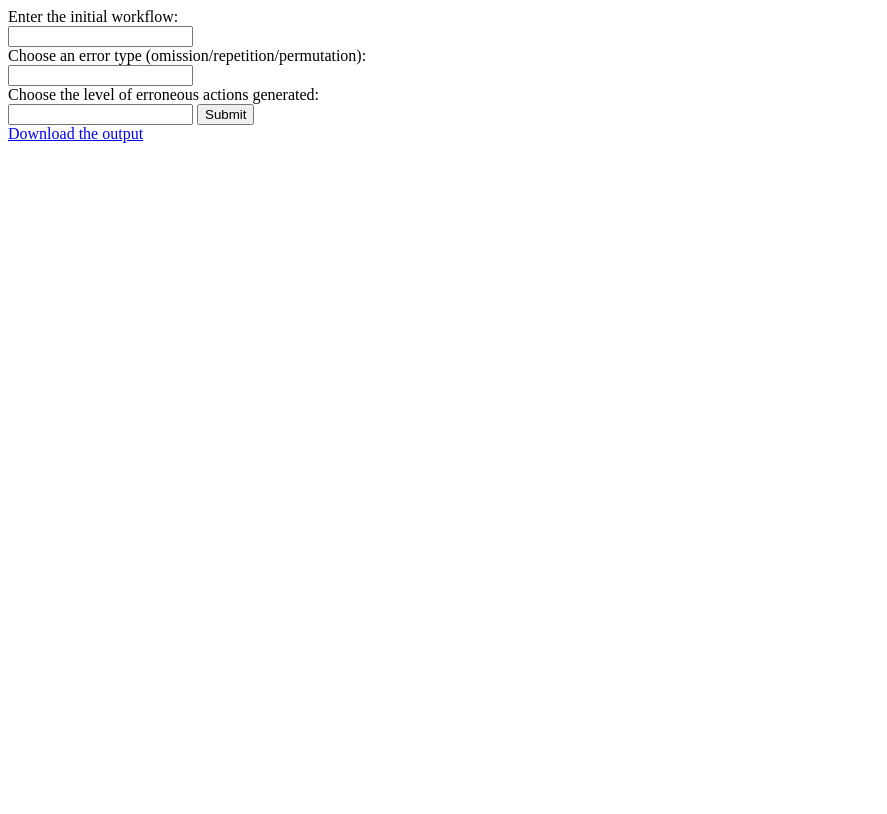
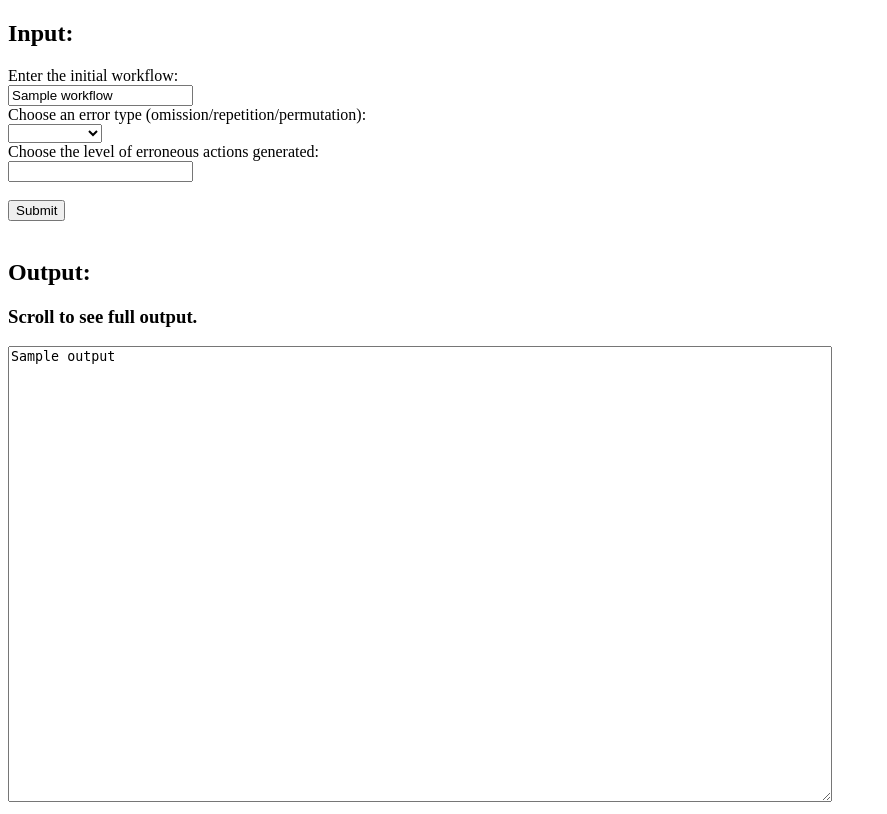
Before and after one commit to LeyiCui-Angel/DeviatedWorkflowsGenerator, a Flask app: template templates/index.html in a window 1280 px wide. Shown: the whole page, without its empty margins (0-887 px from the left). Before the commit the page ends 143 px from the top, so only its background shows below. Run offline with Flask 3, Linux system fonts and the light colour scheme; the template is opened without the code that fills it: most values are stand-ins (such as "Sample title", 1, 10 or a date in 2020); parts of the project's set-up code (start-up, migrations or seed data) failed here and were passed over.

Commit message:
Web deploy
~ Change app.py
~ Change WorkflowGen.py
~ Change index.html

```diff
--- a/app.py
+++ b/app.py
@@ -1,28 +1,37 @@
-from flask import Flask, render_template, request, send_file
-import itertools
-from itertools import combinations
+from flask import Flask, request, render_template
+from werkzeug.utils import secure_filename
+from WorkflowGen import *
 
 app = Flask(__name__)
 
 @app.route('/', methods=['GET', 'POST'])
-def index():
+def home():
+    output = None
+    data = {
+        'workflow': '',
+        'error_type': '',
+        'level': ''
+    }
+
     if request.method == 'POST':
-        # Your code here, use request.form to access POST data
-        iniWorkflow = request.form.get('workflow').split(';')
-        errType = request.form.get('error_type').lower()
+        workflow = request.form.get('workflow')
+        error_type = request.form.get('error_type')
         level = int(request.form.get('level'))
-        # rest of your code...
-        # Write the result to a .txt file
-        with open('output.txt', 'w') as f:
-            for item in r:
-                f.write("%s\n" % item)
-        return render_template('index.html')
 
-    return render_template('index.html')
+        data = {
+            'workflow': workflow,
+            'error_type': error_type,
+            'level': level
+        }
 
-@app.route('/download')
-def download():
-    return send_file('output.txt', as_attachment=True)
+        if error_type == "omission":
+            output = omission(workflow.split(';'), level)
+        elif error_type == "repetition":
+            output = repetition(workflow.split(';'), level)
+        elif error_type == "permutation":
+            output = permutation(workflow.split(';'), level)
 
-if __name__ == "__main__":
+    return render_template('index.html', output="\n".join([str(elem) for elem in output]) if output else None, data=data)
+
+if __name__ == '__main__':
     app.run(debug=True)
--- a/templates/index.html
+++ b/templates/index.html
@@ -5,17 +5,25 @@
     <title>Title</title>
 </head>
 <body>
+<h2>Input:</h2>
 <form method="POST">
     <label for="workflow">Enter the initial workflow:</label><br>
-    <input type="text" id="workflow" name="workflow"><br>
+    <input type="text" id="workflow" name="workflow" value="{{ data.workflow }}"><br>
     <label for="error_type">Choose an error type (omission/repetition/permutation):</label><br>
-    <input type="text" id="error_type" name="error_type"><br>
+    <select name="error_type" id="error_type">
+        <option value=""></option>
+        <option value="omission" {% if data.error_type == 'omission' %}selected{% endif %}>Omission</option>
+        <option value="repetition" {% if data.error_type == 'repetition' %}selected{% endif %}>Repetition</option>
+        <option value="permutation" {% if data.error_type == 'permutation' %}selected{% endif %}>Permutation</option>
+    </select><br>
     <label for="level">Choose the level of erroneous actions generated:</label><br>
-    <input type="number" id="level" name="level">
-    <input type="submit" value="Submit">
+    <input type="number" id="level" name="level" value="{{ data.level }}"><br><br>
+    <input type="submit" value="Submit"><br><br>
 </form>
 
-<a href="/download">Download the output</a>
+<h2>Output:</h2>
+<h3>Scroll to see full output.</h3>
+<textarea rows="30" cols="100">{{ output }}</textarea>
 
 </body>
 </html>
```
Also changed, not shown: WorkflowGen.py (+10 -0 lines), requirements.txt (deleted, +0 -353 lines), 1 other file.
